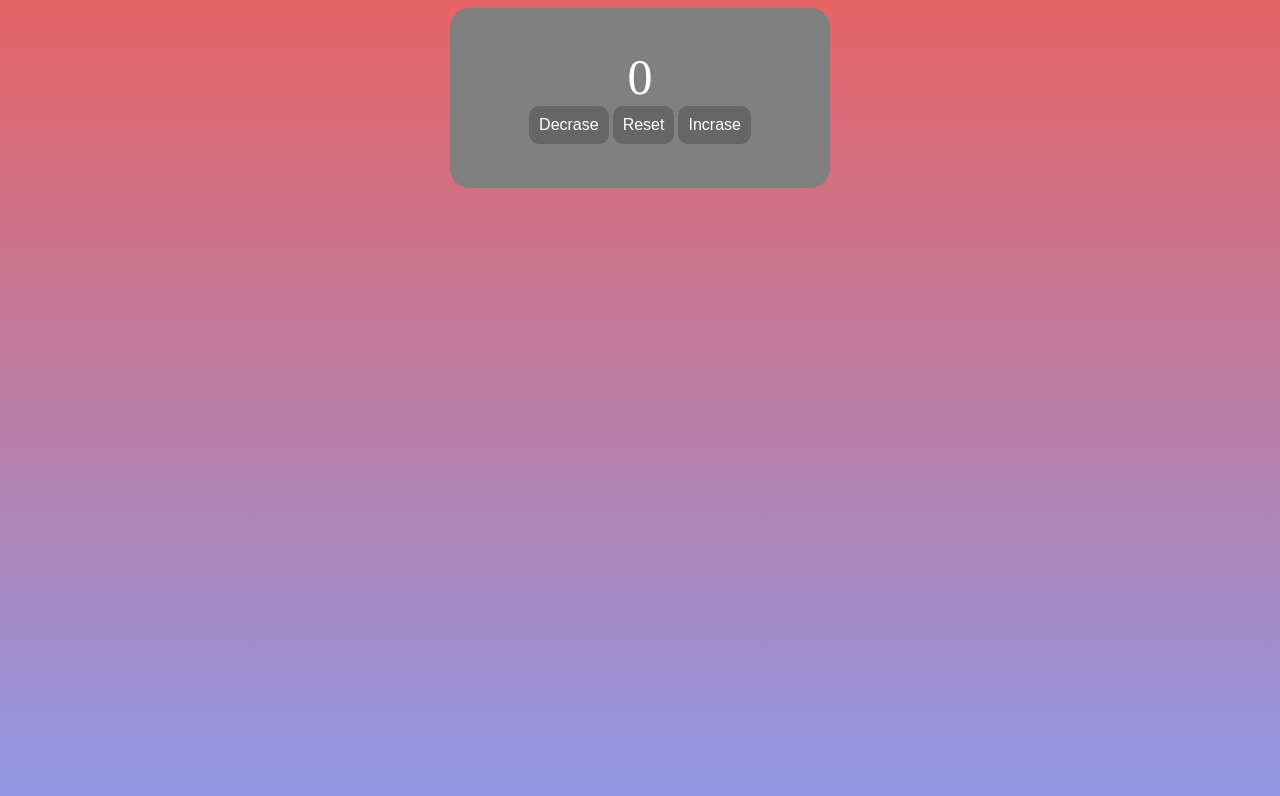
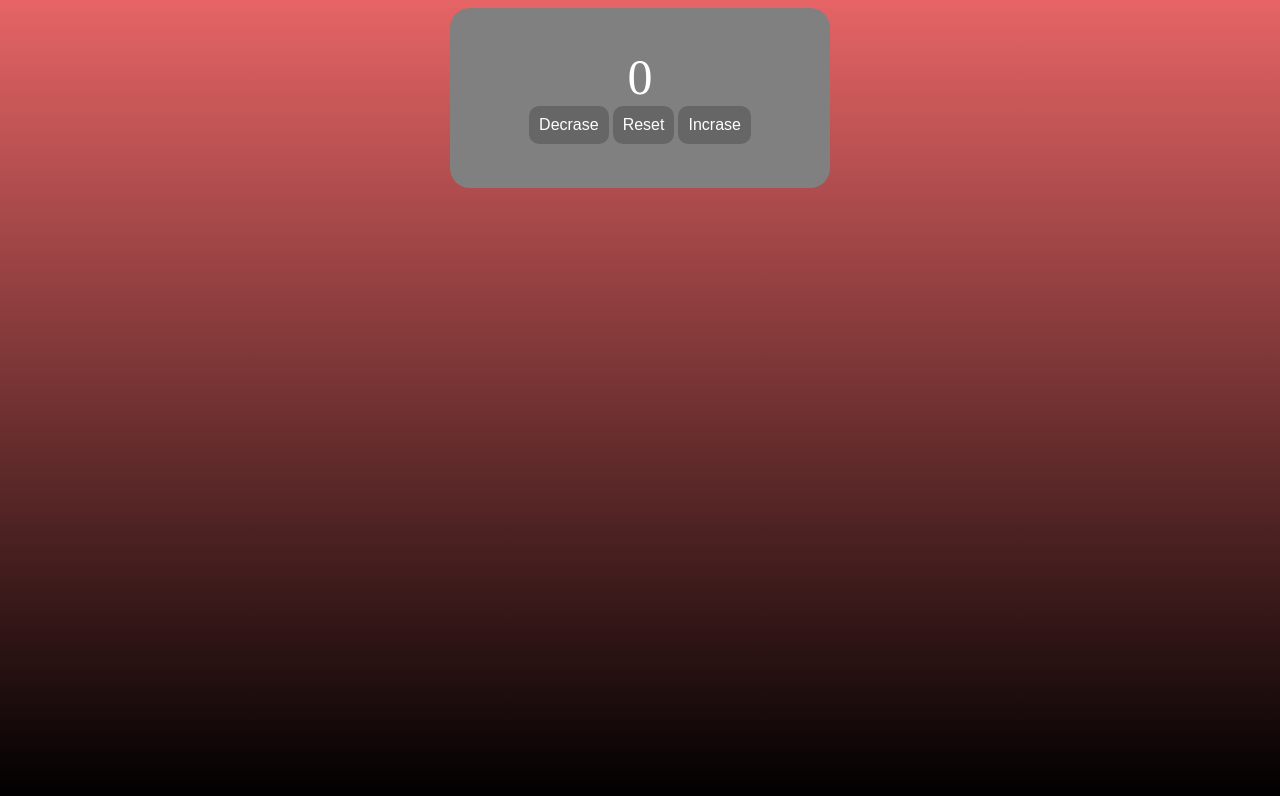
Before and after one commit to hvper2/Counter-JS, a plain HTML site: page index.html in a window 1280 px wide. Drawn offline with Linux system fonts and the light colour scheme.

Commit message:
Update style.css

```diff
--- a/style.css
+++ b/style.css
@@ -4,7 +4,7 @@ html{
 }
 
 body{
-    background: linear-gradient(#e66465, #9198e5);
+    background: linear-gradient(#e66465, #000);
 }
 
 button{
```
